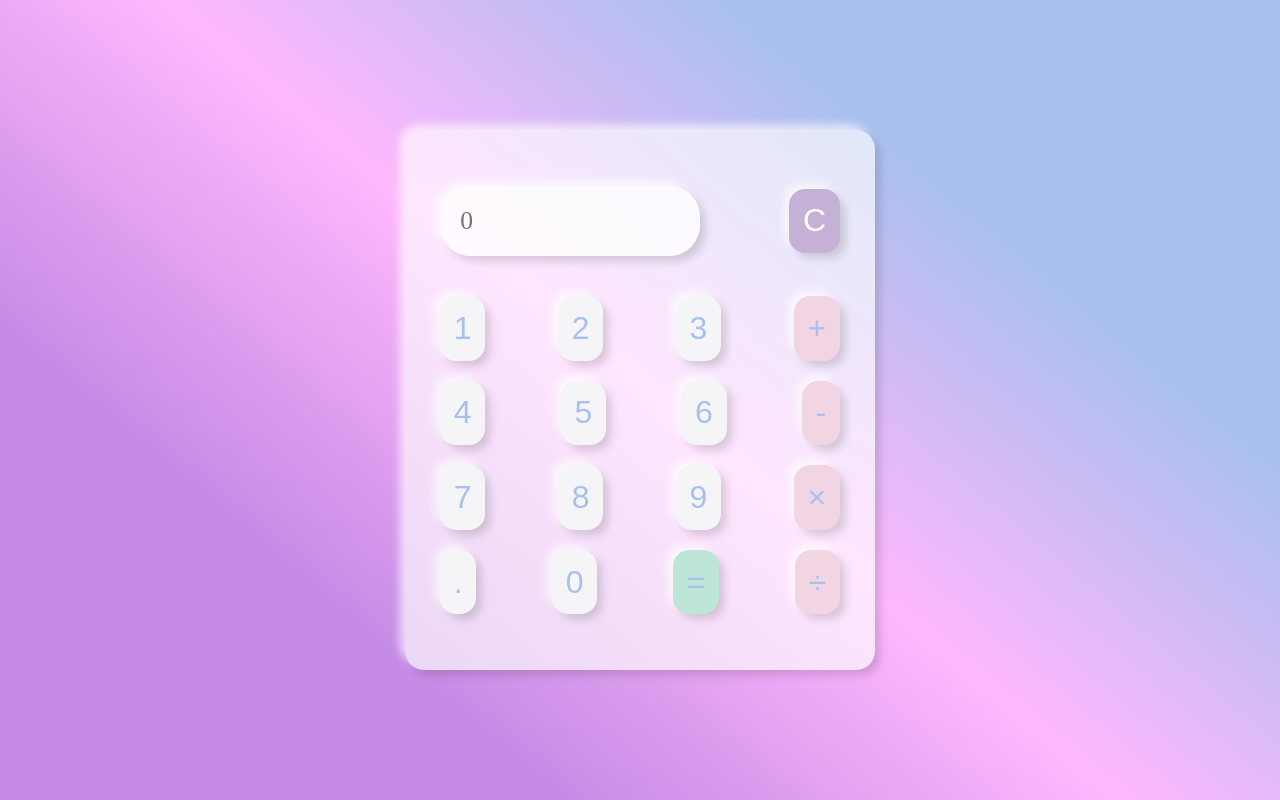
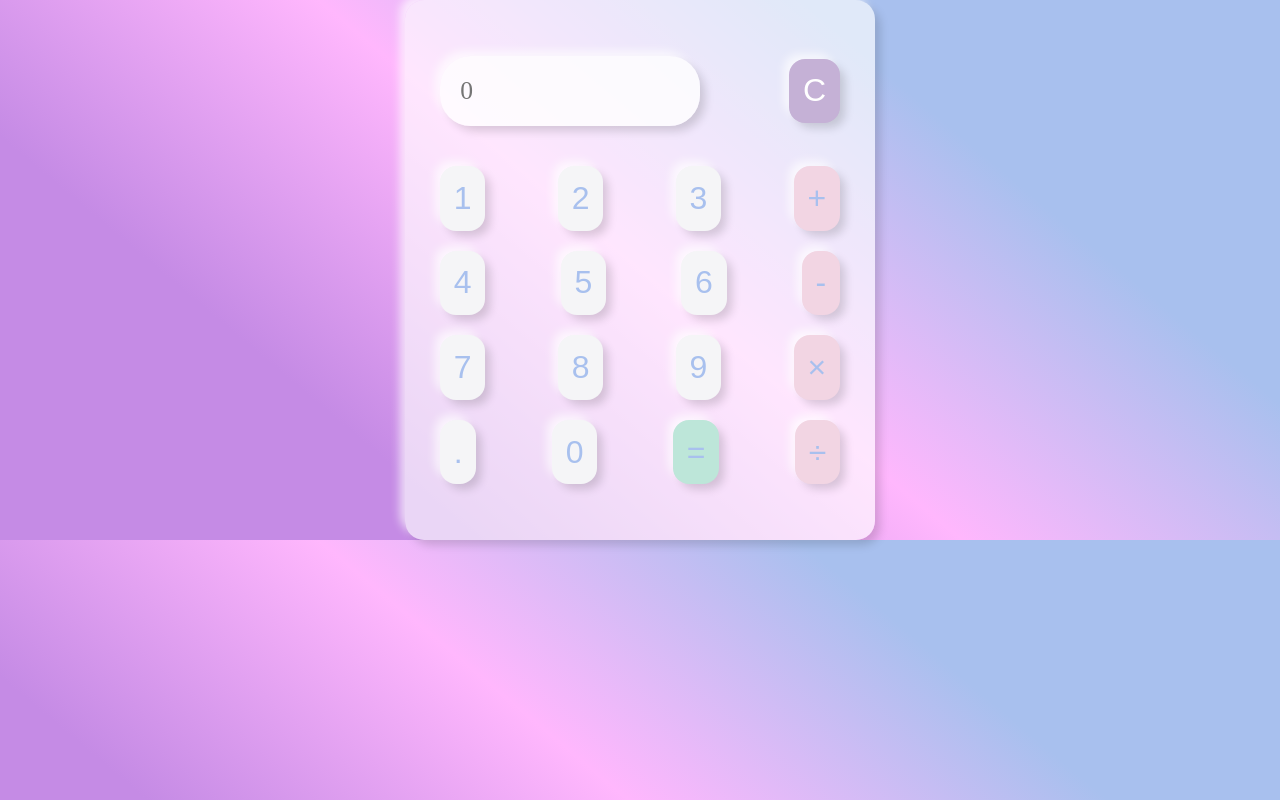
Before and after one commit to leoriccioppo/progressive-javascript-projects, a website: page src/pages/calculator/calculator.html in a window 1280 px wide. Drawn offline with nearby package versions, Linux system fonts and the light colour scheme; files that its build step writes are made by us from their sources.

Commit message:
update reset css

```diff
--- a/src/scss/base/_reset.scss
+++ b/src/scss/base/_reset.scss
@@ -20,8 +20,6 @@ article, aside, details, figcaption, figure, footer, header, hgroup, menu,
 }
 body {
   line-height: 1;
-  width: 100%;
-  height: 100vh;
   font-family: vars.$font-family-fjalla-one;
 }
 ol, ul {
```
